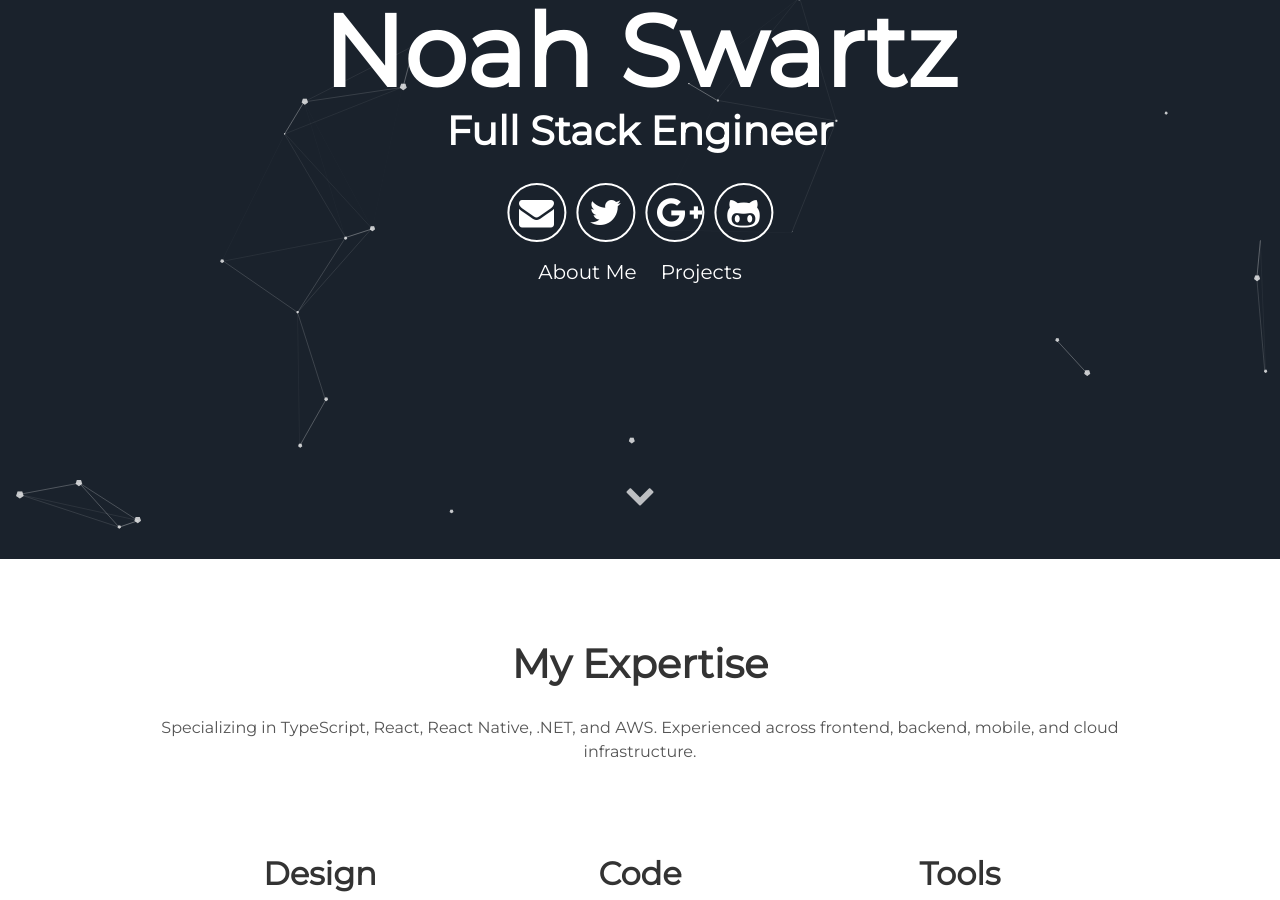
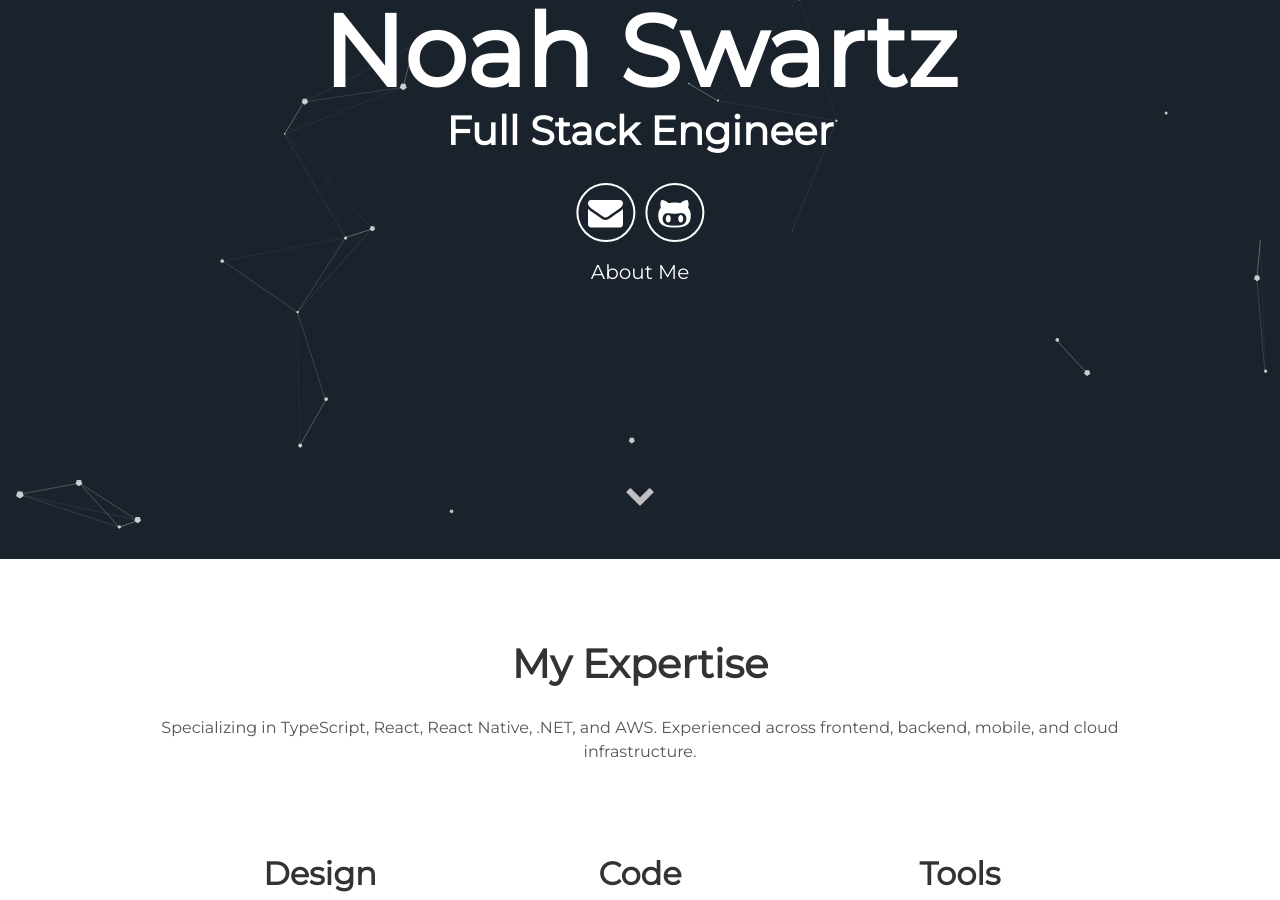
Before and after one commit to nswartz/nswartz.github.io, a Jekyll site: the page built from index.html, in a window 1280 px wide and 900 px high, scrolled down 341 px. Built offline with Jekyll 4.4.1, drawn with Linux system fonts in a browser that asks for light colours.

Commit message:
feat: update header with actual social links
- Link email to mailto
- Link GitHub to actual profile
- Remove Twitter and Google Plus
- Remove Projects navigation link

AI Assistant: Claude Sonnet 4.5

```diff
--- a/_includes/header.html
+++ b/_includes/header.html
@@ -5,14 +5,11 @@
         <span class="site-description">{{site.user_title}}</span>
       </h1>
       <div class="header-icons">
-        <a aria-label="Send email" href="#"><i class="icon fa fa-envelope"></i></a>
-        <a aria-label="My Twitter" target="_blank" href="#"><i class="icon fa fa-twitter" aria-hidden="true"></i></a>
-        <a aria-label="My Google Plus" target="_blank" href="#"><i class="icon fa fa-google-plus" aria-hidden="true"></i></a>
-        <a aria-label="My Github" target="_blank" href="#"><i class="icon fa fa-github-alt" aria-hidden="true"></i></a>
+        <a aria-label="Send email" href="mailto:{{site.email}}"><i class="icon fa fa-envelope"></i></a>
+        <a aria-label="My Github" target="_blank" href="https://github.com/{{site.github_username}}"><i class="icon fa fa-github-alt" aria-hidden="true"></i></a>
       </div>
       <div class="header-links">
         <a class="link" href="#about" data-scroll>About Me</a>
-        <a class="link" href="#projects" data-scroll>Projects</a>
       </div>
   </div>
   <a class="down" href="#about" data-scroll><i class="icon fa fa-chevron-down" aria-hidden="true"></i></a>
```
